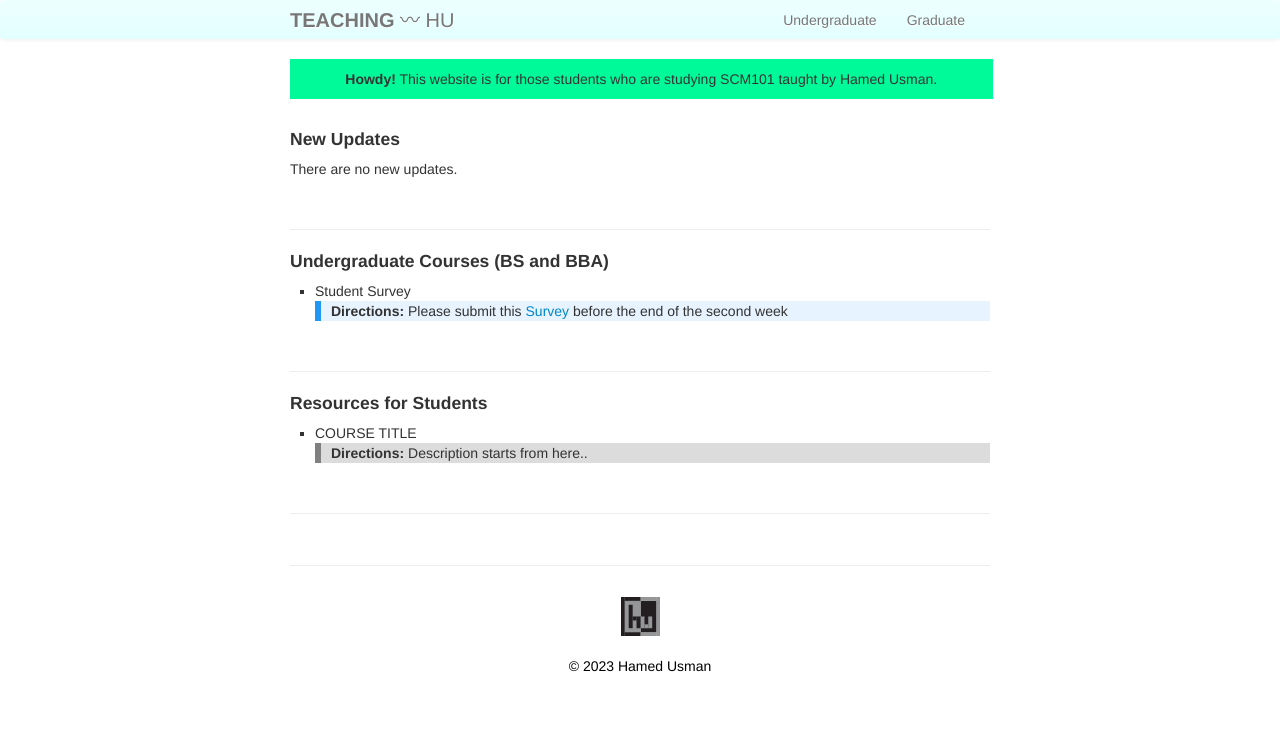
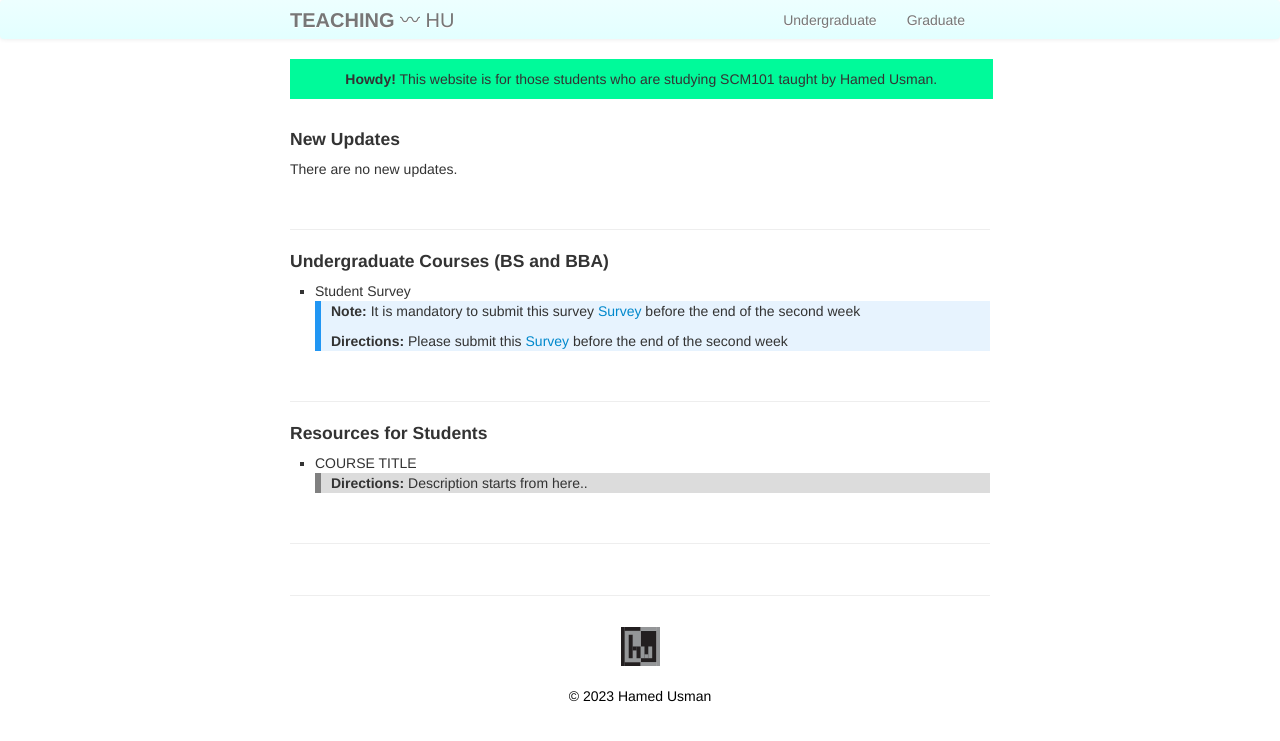
Before and after one commit to 101scm/101scm.github.io, a Jekyll site: the page built from index.md, in a window 1280 px wide. Shown: the top 741 px of the page. Built offline with Jekyll 4.4.1, drawn with Linux system fonts in a browser that asks for light colours.

Commit message:
Update index.md

```diff
--- a/index.md
+++ b/index.md
@@ -19,7 +19,8 @@ keywords: operations management, supply chain management, logistics
 <h4>Undergraduate Courses (BS and BBA)</h4>
 <ul>
 <li>Student Survey</li>
-<div class="info"><p><strong>Directions:</strong> Please submit this <a href="https://www.google.com">Survey</a> before the end of the second week</p></div>
+<div class="info"><p><strong>Note:</strong> It is mandatory to submit this survey <a href="https://www.google.com">Survey</a> before the end of the second week</p>
+<p><strong>Directions:</strong> Please submit this <a href="https://www.google.com">Survey</a> before the end of the second week</p></div>
 </ul>
 
 <br/>
```
